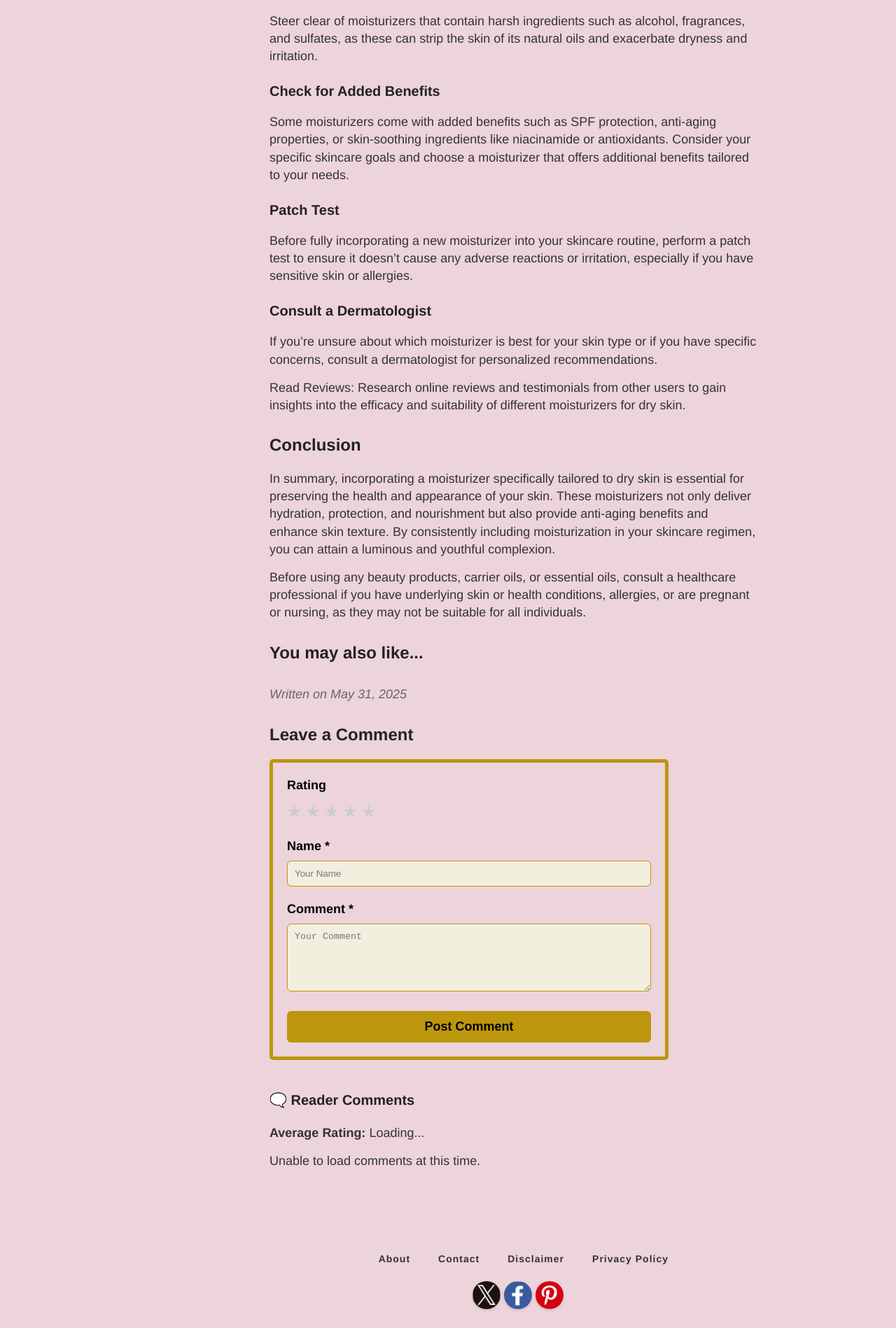
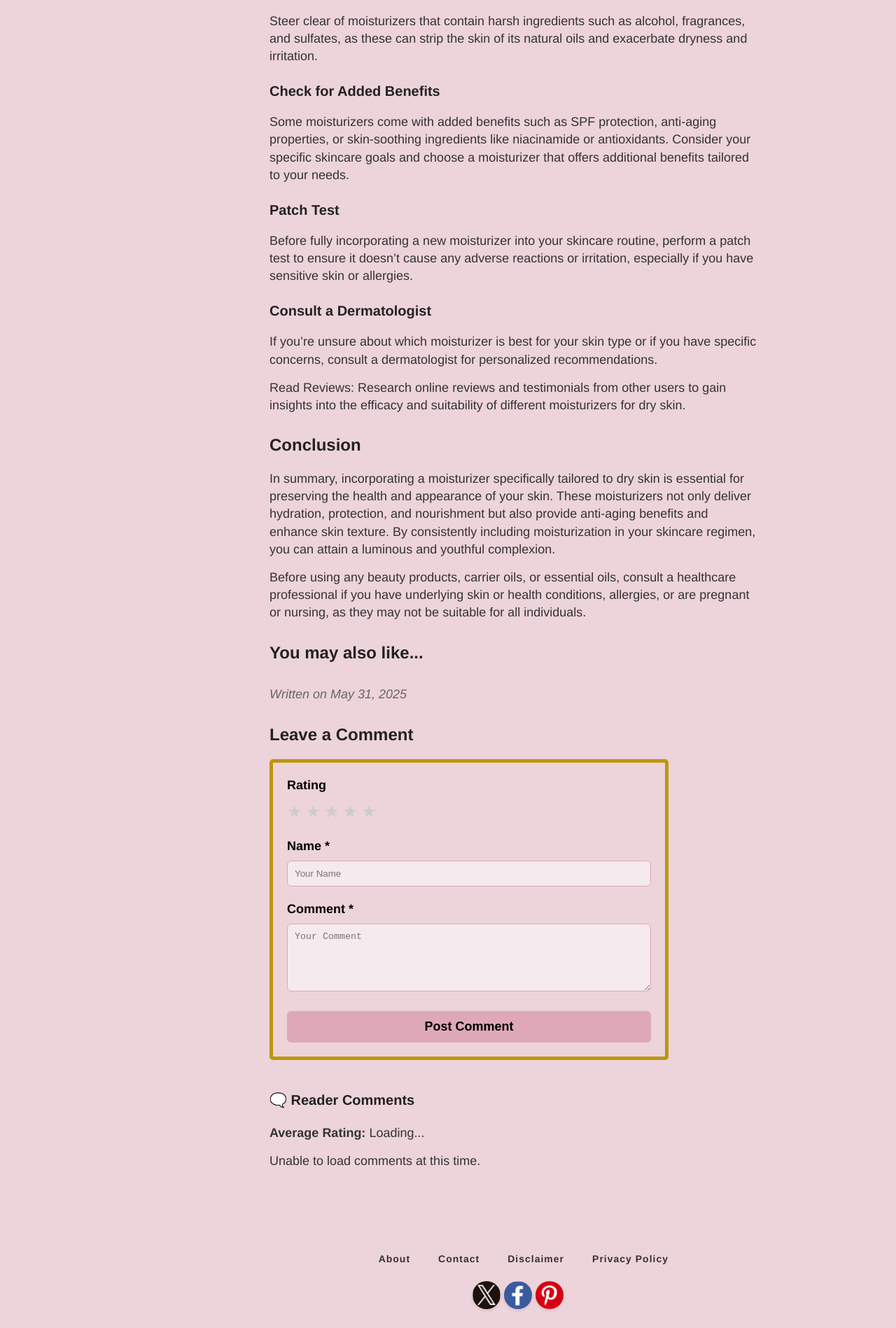
Before and after one commit to QMTesting/takeonbeauty, a Jekyll site: the page built from _posts/2025-05-31-moisturizer-dry-skin.md, in a window 1280 px wide. Shown: the part 1961-3859 px from the top of the page at 70% size. Built offline with Jekyll 4.4.1, drawn with Linux system fonts in a browser that asks for light colours.

Commit message:
Update post.html

```diff
--- a/_layouts/post.html
+++ b/_layouts/post.html
@@ -70,11 +70,11 @@ layout: default
 
     <!-- Name -->
     <label for="nameField" style="display:block;margin-bottom:8px;font-weight:bold;color:#000;">Name *</label>
-    <input id="nameField" name="entry.533251169" placeholder="Your Name" required style="width:100%;padding:10px;margin-bottom:20px;border:1px solid #bc960d;border-radius:6px;background:#f3efdf;" type="text"/>
+    <input id="nameField" name="entry.533251169" placeholder="Your Name" required style="width:100%;padding:10px;margin-bottom:20px;border:1px solid #dea8b8;border-radius:6px;background:#f5eaed;" type="text"/>
 
     <!-- Comment -->
     <label for="commentField" style="display:block;margin-bottom:8px;font-weight:bold;color:#000;">Comment *</label>
-    <textarea id="commentField" name="entry.1803333929" placeholder="Your Comment" required rows="5" style="width:100%;padding:10px;margin-bottom:20px;border:1px solid #bc960d;border-radius:6px;background:#f3efdf;"></textarea>
+    <textarea id="commentField" name="entry.1803333929" placeholder="Your Comment" required rows="5" style="width:100%;padding:10px;margin-bottom:20px;border:1px solid #dea8b8;border-radius:6px;background:#f5eaed;"></textarea>
 
     <!-- Post URL -->
     <input id="postUrlField" name="entry.1243799819" value="{{ page.url | absolute_url }}" type="hidden"/>
@@ -83,12 +83,12 @@ layout: default
     <input id="honeypot" name="honeypot_field" style="display:none;" type="text"/>
 
     <!-- Submit -->
-    <button type="submit" style="width:100%;padding:12px;background:#bc960d;color:black;border:none;border-radius:6px;font-size:18px;cursor:pointer;font-weight:900;">Post Comment</button>
+    <button type="submit" style="width:100%;padding:12px;background:#dea8b8;color:black;border:none;border-radius:6px;font-size:18px;cursor:pointer;font-weight:900;">Post Comment</button>
 
     <iframe name="hidden_iframe" style="display:none;" onload="afterSubmit()"></iframe>
   </form>
 
-  <div id="thankyou_message" style="display:none;text-align:center;margin-top:20px;font-size:18px;color:#dd4472;">
+  <div id="thankyou_message" style="display:none;text-align:center;margin-top:20px;font-size:18px;color:#f5eaed;">
     🎉 Thank you for your comment!
   </div>
 </div>
@@ -160,7 +160,7 @@ layout: default
   <h3>🗨️ Reader Comments</h3>
   <div style="margin: 10px 0;">
     <strong>Average Rating: </strong><span id="ratingDisplay">Loading...</span>
-    <span id="ratingStars" style="color: #bc960d; font-size: 20px;"></span>
+    <span id="ratingStars" style="color: #dea8b8; font-size: 20px;"></span>
   </div>
   <div id="commentsList" style="margin-top: 10px;"></div>
 </div>
@@ -176,7 +176,7 @@ layout: default
       const value = star.getAttribute("data-value");
       document.getElementById("ratingField").value = value;
       document.querySelectorAll(".star").forEach(s => {
-        s.style.color = s.getAttribute("data-value") <= value ? "#bc960d" : "#aaa";
+        s.style.color = s.getAttribute("data-value") <= value ? "#dea8b8" : "#aaa";
       });
     });
   });
```
